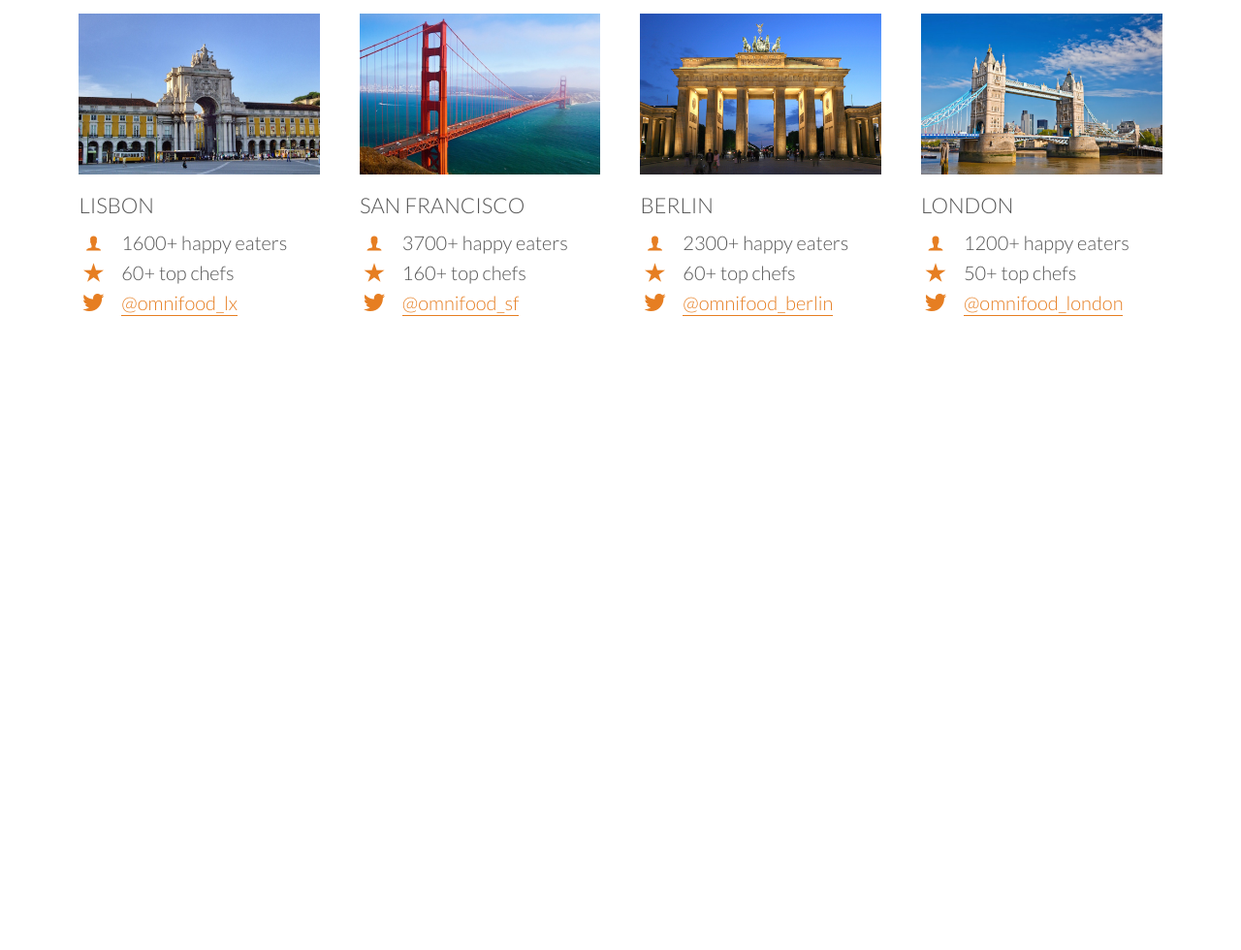
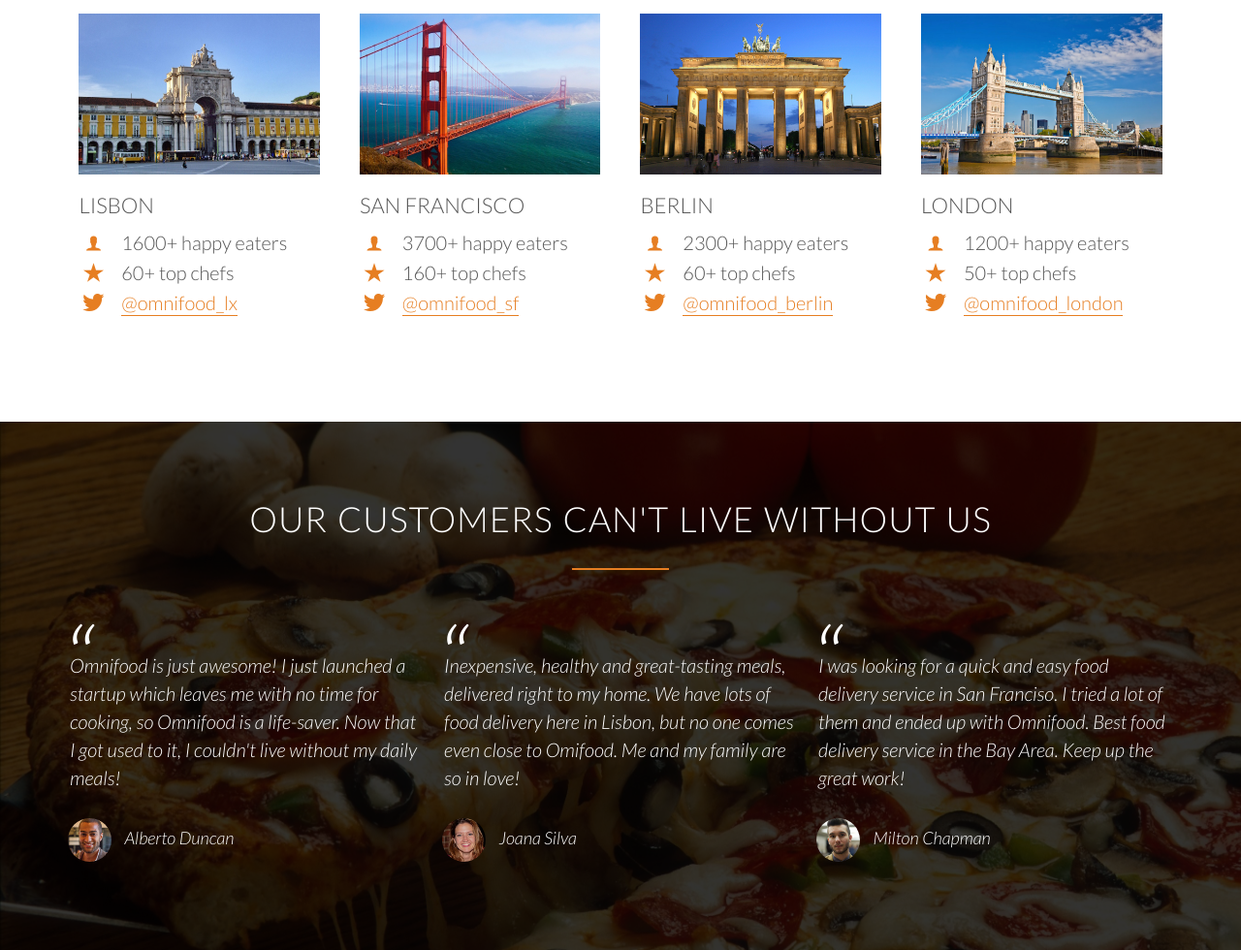
Before and after one commit to ZishanAhmedOnik/Omnifood, a plain HTML site: page index.html in a window 1280 px wide. Shown: the part 2953-3933 px from the top of the page at 97% size. Before the commit the page ends 3388 px from the top, so only its background shows below. Drawn offline with Linux system fonts and the light colour scheme; files whose address does not match are found by name.

Commit message:
some upgrades

```diff
--- a/index.html
+++ b/index.html
@@ -257,5 +257,46 @@
                 </div>
             </div>
         </section>
+
+        <section class="section-testimonials">
+            <div class="row">
+                <h2>Our customers can't live without us</h2>
+            </div>
+
+            <div class="row">
+                <div class="col span-1-of-3">
+                    <blockquote>
+                        Omnifood is just awesome! I just launched a startup which leaves me with no time for cooking, so Omnifood is a life-saver. Now that I got used to it, I couldn't live without my daily meals!
+                    </blockquote>
+
+                    <cite>
+                        <img src="resources/img/customer-1.jpg"></img>
+                        Alberto Duncan
+                    </cite>
+                </div>
+
+                <div class="col span-1-of-3">
+                    <blockquote>
+                        Inexpensive, healthy and great-tasting meals, delivered right to my home. We have lots of food delivery here in Lisbon, but no one comes even close to Omifood. Me and my family are so in love!
+                    </blockquote>
+
+                    <cite>
+                        <img src="resources/img/customer-2.jpg"></img>
+                        Joana Silva
+                    </cite>
+                </div>
+
+                <div class="col span-1-of-3">
+                    <blockquote>
+                        I was looking for a quick and easy food delivery service in San Franciso. I tried a lot of them and ended up with Omnifood. Best food delivery service in the Bay Area. Keep up the great work!
+                    </blockquote>
+
+                    <cite>
+                        <img src="resources/img/customer-3.jpg"></img>
+                        Milton Chapman
+                    </cite>
+                </div>
+            </div>
+        </section>
     </body>
 </html>
--- a/resources/css/style.css
+++ b/resources/css/style.css
@@ -197,6 +197,7 @@
     background-size: cover;
     background-position: center;
     height: 100vh;
+    background-attachment: fixed;
 }
 
 .hero-text-box {
@@ -357,3 +358,44 @@
 .city-feature {
     margin-bottom: 5px;
 }
+
+/* -------------------------------------------------------- */
+/* Testimonials */
+/* -------------------------------------------------------- */
+
+.section-testimonials {
+    background-image: linear-gradient(rgba(0, 0, 0, 0.8), rgba(0, 0, 0, 0.8)), url('img/back-customers.jpg');
+    background-size: cover;
+    color: #fff;
+    background-attachment: fixed;
+}
+
+blockquote {
+    padding: 2px;
+    font-style: italic;
+    line-height: 145%;
+    position: relative;
+    margin-top: 40px;
+}
+
+blockquote:before {
+    content: "\201C";
+    font-size: 500%;
+    display: block;
+    position: absolute;
+    top: -5px;
+    left: -5px;
+}
+
+cite {
+    font-size: 90%;
+    margin-top: 25px;
+    display: block;
+}
+
+cite img {
+    height: 45px;
+    border-radius: 50%;
+    margin-right: 10px;
+    vertical-align: middle;
+}
```
Also changed, not shown: resources/css/img/back-customers.jpg (added).
